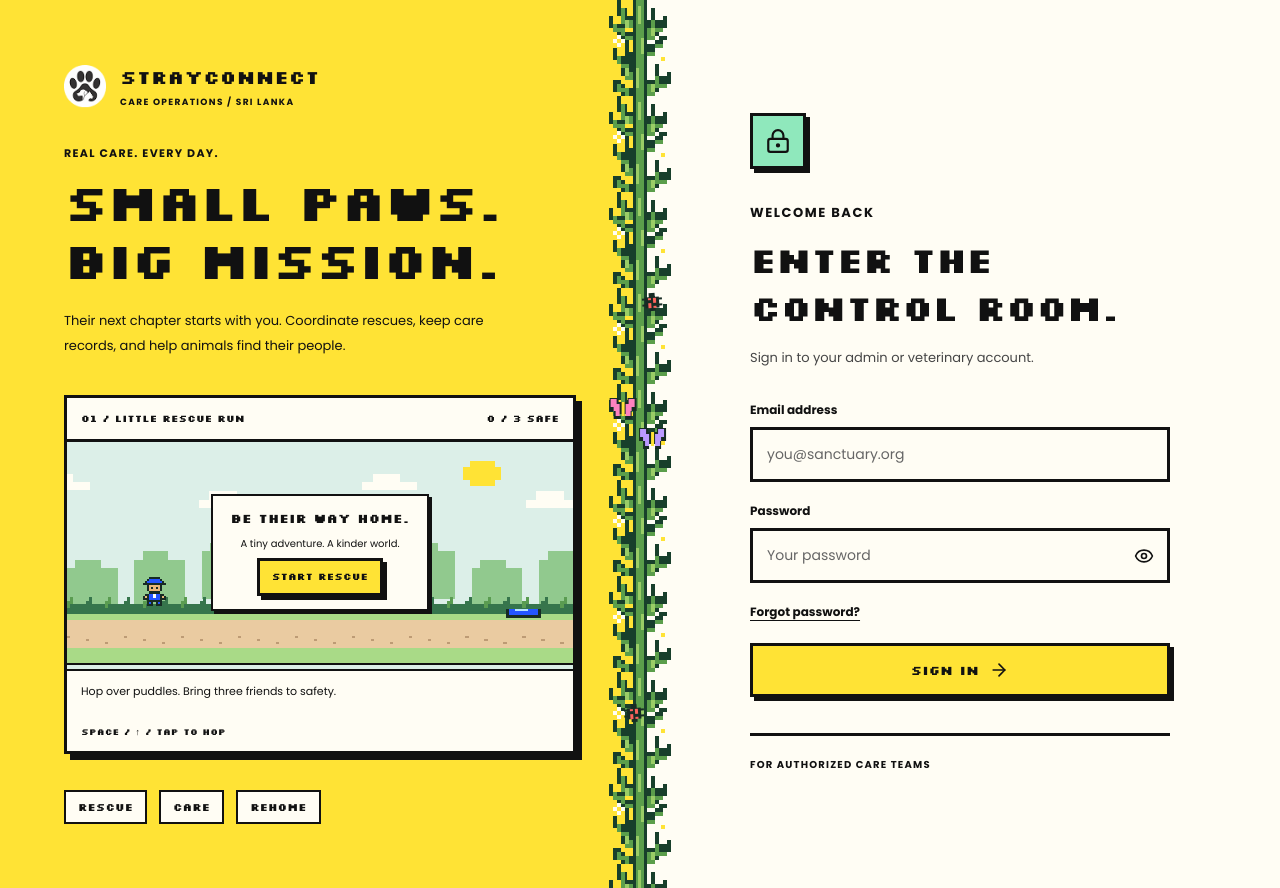
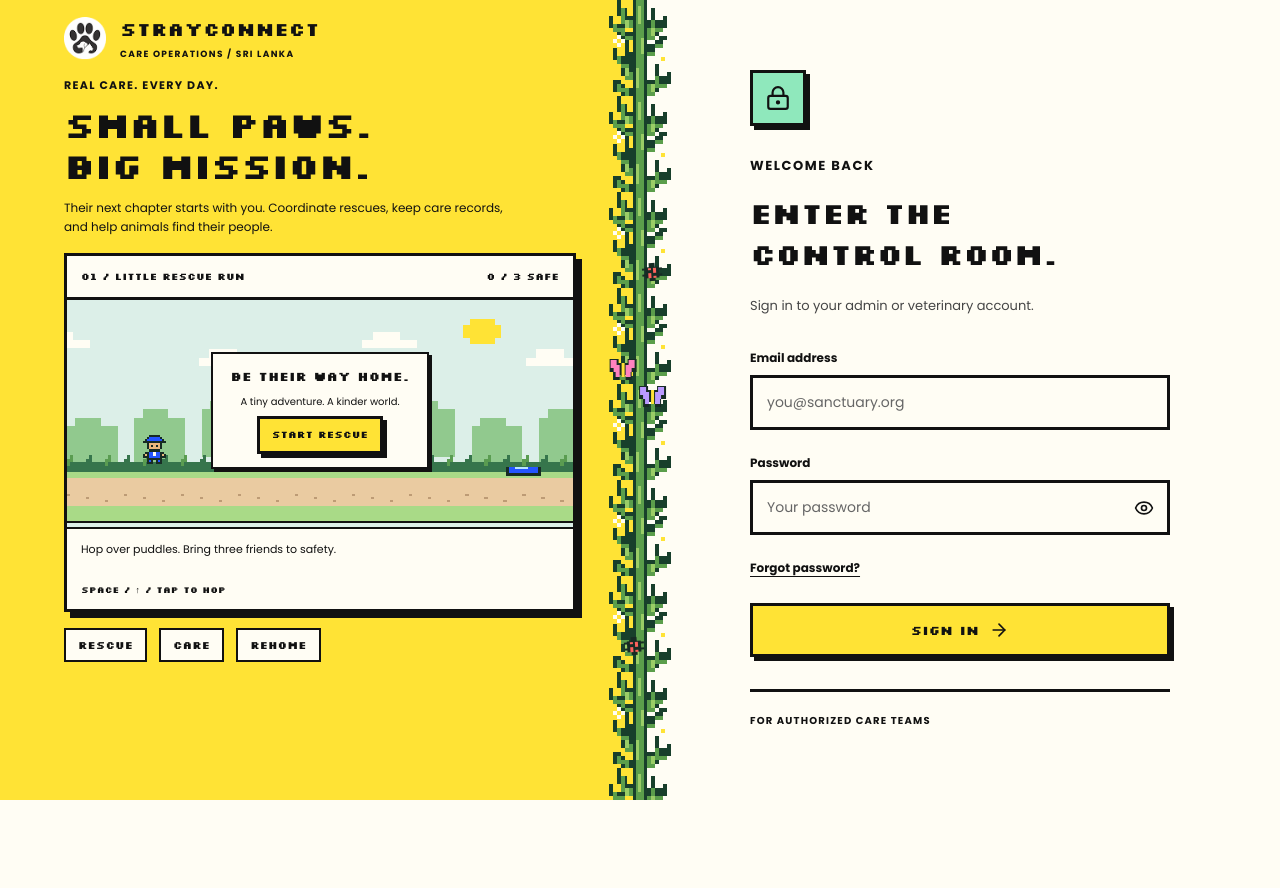
Before and after one commit to niruban-codes/strayconnect-dashboard, a React (Vite) app: page / in a window 1280 px wide. After the commit the page ends 800 px from the top, so only its background shows below. Built offline with nearby package versions, Linux system fonts and the light colour scheme; no server answers.

Commit message:
Adjust login layout spacing and responsive game size

```diff
--- a/src/components/RescueRun.css
+++ b/src/components/RescueRun.css
@@ -21,6 +21,27 @@
 .rescue-progress { height: 8px; border-block: 2px solid var(--ink); background: #DCEFE8; }.rescue-progress span { display: block; height: 100%; background: #36754C; }
 .rescue-game-footer { padding: 12px 14px; }.rescue-game-footer p { font-size: 11px; min-height: 34px; line-height: 1.6; }.rescue-game-footer > div { display: flex; justify-content: space-between; align-items: center; gap: 10px; margin-top: 8px; font: 9px/1.5 Silkscreen,monospace; }.rescue-game-footer button { padding: 5px 8px; border: 2px solid var(--ink); background: var(--purple); }
 .rescue-jump { position: absolute; bottom: 72px; right: 12px; min-height: 36px; padding: 6px 12px; font-size: 10px; }
+/* Keep the full login within typical laptop viewports without clipping controls. */
+@media (min-width:901px) and (max-height:900px) {
+  .login-story { padding-block: 16px; gap: 16px; }
+  .login-story h1 { font-size: 36px; margin-bottom: 12px; }
+  .login-intro { font-size: 12px; line-height: 1.6; }
+  .login-story .rescue-game { max-width: clamp(280px, calc((100dvh - 480px) * 2.2857), 720px); }
+  .login-form-side { padding-block: 16px; }
+  .login-lock { margin-bottom: 28px; }
+  .login-card h2 { font-size: 30px; }
+  .login-card > .eyebrow { margin-bottom: 16px; }
+  .login-card h2 { margin-bottom: 20px; }
+  .login-card > .mb-8 { margin-bottom: 32px; }
+  .login-card form > :not([hidden]) ~ :not([hidden]) { margin-top: 24px; }
+  .login-footer { margin-top: 32px; padding-top: 20px; }
+}
+@media (min-width:901px) and (max-height:700px) {
+  .login-lock { margin-bottom: 20px; }
+  .login-card > .mb-8 { margin-bottom: 24px; }
+  .login-card form > :not([hidden]) ~ :not([hidden]) { margin-top: 20px; }
+  .login-footer { margin-top: 24px; }
+}
 @media (max-width:900px) { .login-story { padding-right: 28px; border-bottom: 0; }.login-form-side { padding-left: 24px; }.meadow-divider { left: 0; top: 0; bottom: 0; transform: none; width: 20px; }.meadow-grass { left: -23px; }.meadow-traveler { left: 0; width: 18px; }.meadow-traveler svg { width: 16px; }.login-story { padding-left: 38px; }.rescue-game { max-width: 580px; }.login-form-side { padding-left: 38px; } }
 @media (max-width:420px) { .rescue-game-header { font-size: 8px; padding: 10px; }.rescue-game-overlay > div { padding: 7px 10px; gap: 4px; }.rescue-game-overlay strong { font-size: 10px; }.rescue-game-overlay span { display: none; }.rescue-game-overlay .arcade-button { min-height: 34px; font-size: 9px; }.rescue-game-footer { padding: 10px; }.rescue-game-footer > div { font-size: 8px; } }
 @media (prefers-reduced-motion:reduce) { .meadow-traveler { animation: none; top: 22%; }.traveler-1 { top: 42%; }.traveler-2 { top: 66%; }.traveler-3 { top: 85%; }.meadow-butterfly,.meadow-bug { animation: none; } }
--- a/src/index.css
+++ b/src/index.css
@@ -77,12 +77,12 @@ h1 { font-size: clamp(24px, 2.4vw, 36px); } h2 { font-size: 22px; } h3 { font-si
 .animal-grid > .animal-card:nth-child(3n+1) { background: var(--mint); }.animal-grid > .animal-card:nth-child(3n+2) { background: var(--pink); }.animal-grid > .animal-card:nth-child(3n+3) { background: var(--purple); }
 .animal-card { box-shadow: 5px 5px 0 var(--ink); }.animal-card:hover { transform: translate(-2px,-2px); }
 .help-grid { display: grid; grid-template-columns: 1fr 1fr; gap: 20px; margin-top: 28px; }.help-grid article { border: 3px solid var(--ink); padding: 22px; background: var(--mint); }.help-grid article:nth-child(2n) { background: var(--purple); }.help-grid h2 { font-size: 18px; margin-bottom: 12px; }.help-grid article > p:last-child { font-size: 13px; line-height: 1.8; }
-.login-layout { min-height: 100vh; display: grid; grid-template-columns: 1fr 1fr; }
-.login-story { padding: clamp(28px,5vw,72px); background: var(--yellow); border-right: 3px solid var(--ink); display: flex; flex-direction: column; gap: 36px; }
+.login-layout { min-height: 100vh; min-height: 100dvh; display: grid; grid-template-columns: minmax(0,1fr) minmax(0,1fr); }
+.login-story { padding: 24px clamp(28px,5vw,72px); background: var(--yellow); border-right: 3px solid var(--ink); display: flex; flex-direction: column; gap: 24px; }
 .login-brand { display: flex; gap: 14px; align-items: center; font: 19px Silkscreen, monospace; }.login-brand img { width: 42px; }.login-brand small { display: block; font: 9px Poppins, sans-serif; font-weight: 700; letter-spacing: .15em; margin-top: 7px; }
 .login-story h1 { font-size: clamp(30px,4vw,56px); line-height: 1.15; margin-bottom: 20px; }.login-intro { font-size: 13px; max-width: 460px; line-height: 1.9; }
 .login-console { background: var(--pink); border: 3px solid var(--ink); box-shadow: 6px 6px 0 var(--ink); }.login-pet-stage { display: flex; align-items: center; justify-content: space-evenly; min-height: 200px; padding: 14px; }.pixel-caption { font: 14px/1.8 Silkscreen, monospace; }.login-tags { display: flex; flex-wrap: wrap; gap: 12px; }.login-tags span { padding: 8px 12px; background: var(--paper); border: 2px solid var(--ink); font: 11px Silkscreen, monospace; }
-.login-form-side { display: flex; align-items: center; justify-content: center; padding: clamp(24px,5vw,70px); background: var(--paper); }
+.login-form-side { display: flex; align-items: center; justify-content: center; padding: 24px clamp(24px,5vw,70px); background: var(--paper); }
 .login-card { width: 100%; max-width: 420px; }.login-lock { width: 56px; height: 56px; display: grid; place-items: center; border: 3px solid var(--ink); background: var(--mint); box-shadow: 4px 4px 0 var(--ink); margin-bottom: 32px; }.login-card h2 { font-size: clamp(24px,3vw,36px); margin-bottom: 14px; }.login-card > p { font-size: 13px; line-height: 1.8; }.login-card label { display: block; font-size: 12px; font-weight: 700; margin-bottom: 8px; }.login-card input { width: 100%; padding: 14px; font-size: 14px; }.password-field { position: relative; }.password-field input { padding-right: 56px; }.password-field button { position: absolute; right: 3px; top: 3px; bottom: 3px; width: 46px; display: grid; place-items: center; }
 .login-footer { border-top: 3px solid var(--ink); padding-top: 20px; margin-top: 36px; font-size: 10px !important; font-weight: 700; letter-spacing: .12em; }
 .notice-error,.notice-success { padding: 14px; border: 3px solid var(--ink); margin-bottom: 20px; font-size: 12px; }.notice-error { background: #FFD9DA; }.notice-success { background: var(--mint); }
```
